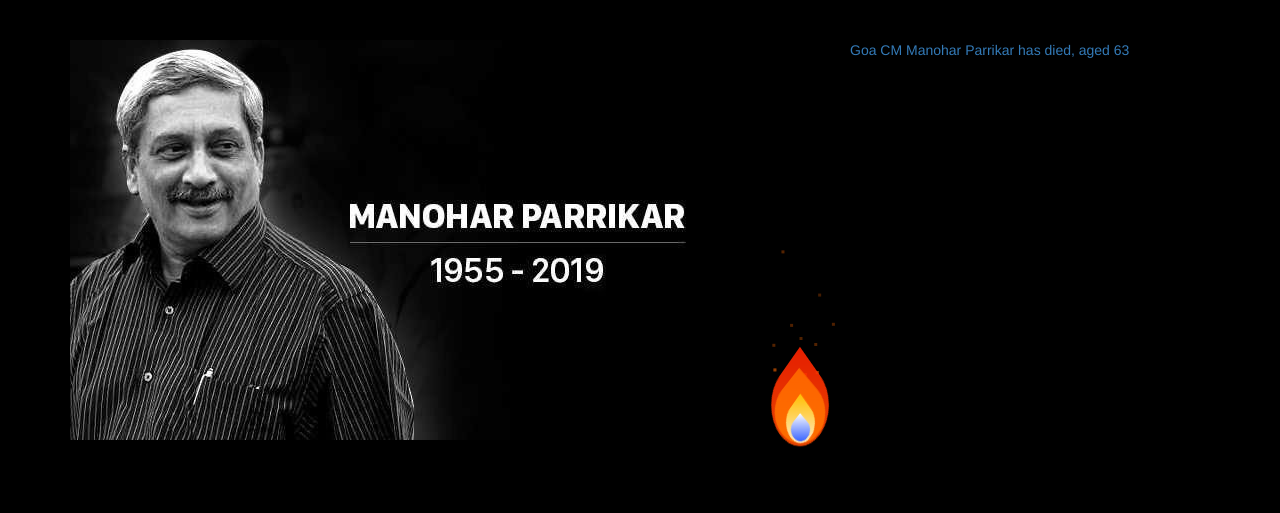
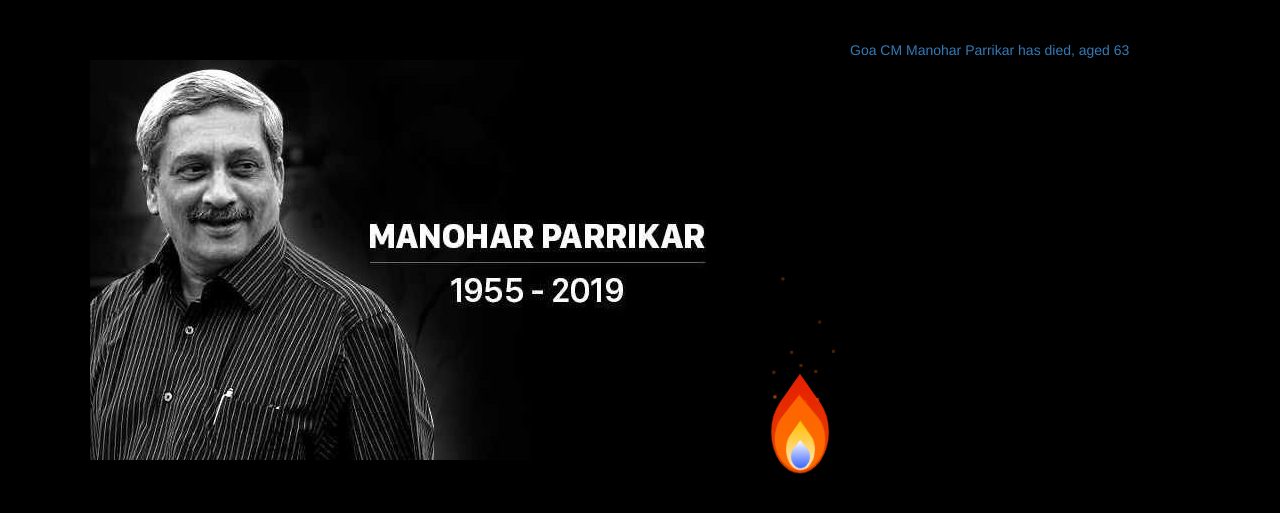
Before and after one commit to 2root2/Tribute, a PHP site: page / in a window 1280 px wide. Shown: the top 513 px of the page. Run offline with PHP 8.4, Linux system fonts and the light colour scheme; some libraries are stand-ins or nearby versions.

Commit message:
minor alignment changes

```diff
--- a/index.html
+++ b/index.html
@@ -10,7 +10,7 @@
 	<div class="container">
 		<div class="row">
 			<div class="col-lg-8">
-				<img src="bhai.jpg" class="img-responsive">
+				<img src="bhai.jpg" class="img-responsive img-margin"/>
 				<div class='firepit'>
 				  <div class='fire'>
 				    <div class='flame'></div>
@@ -39,8 +39,8 @@
 				  </div>
 				</div>
 			</div>
-			<div class="col-lg-4" style="max-height: 100vh">
-				<a class="twitter-moment" href="https://twitter.com/i/moments/1107280061483413504?ref_src=twsrc%5Etfw">Goa CM Manohar Parrikar has died, aged 63</a>
+			<div class="col-lg-4">
+				<a class="twitter-moment moment-margin" href="https://twitter.com/i/moments/1107280061483413504?ref_src=twsrc%5Etfw">Goa CM Manohar Parrikar has died, aged 63</a>
 				<script async src="https://platform.twitter.com/widgets.js" charset="utf-8"></script>
 			</div>
 		</div>
--- a/style.css
+++ b/style.css
@@ -5,7 +5,7 @@
 
 .firepit {
   position: absolute;
-  bottom: 0;
+  bottom: 3%;
   right: 0%;
 }
 
@@ -178,6 +178,6 @@
   }
 }
 
-.timeline-Widget {
-	background-color: #000 !important;
-}
+.img-margin {
+    margin: 20px;
+  }
```
